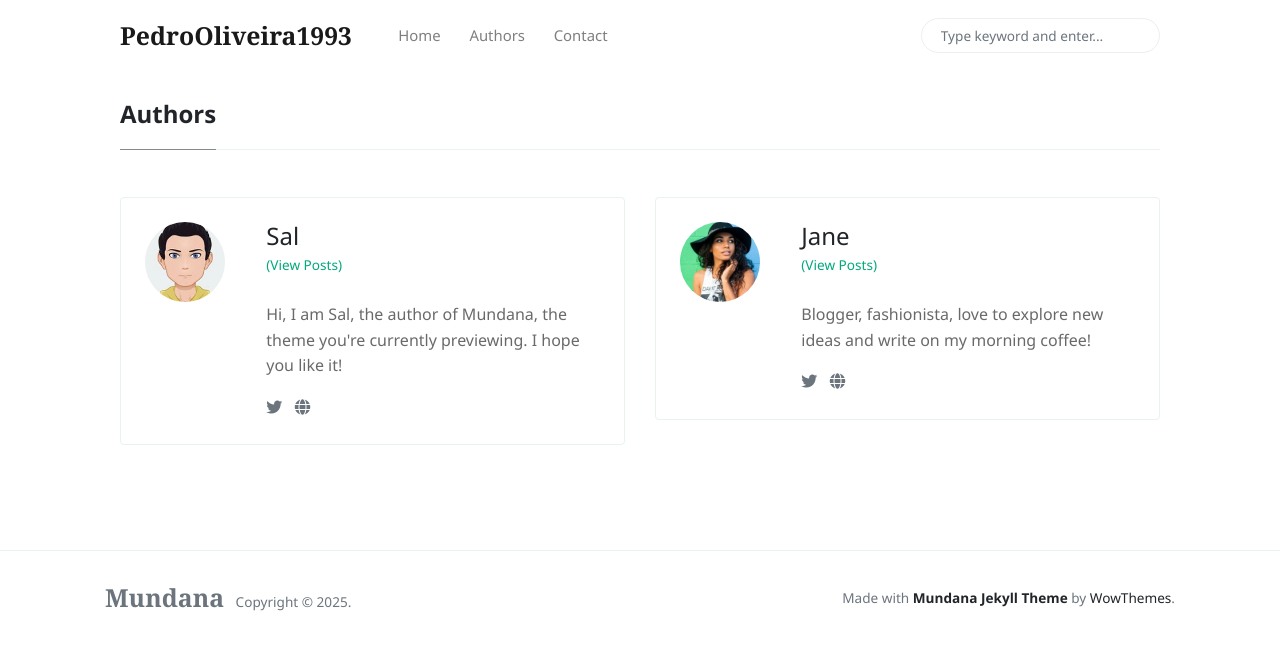
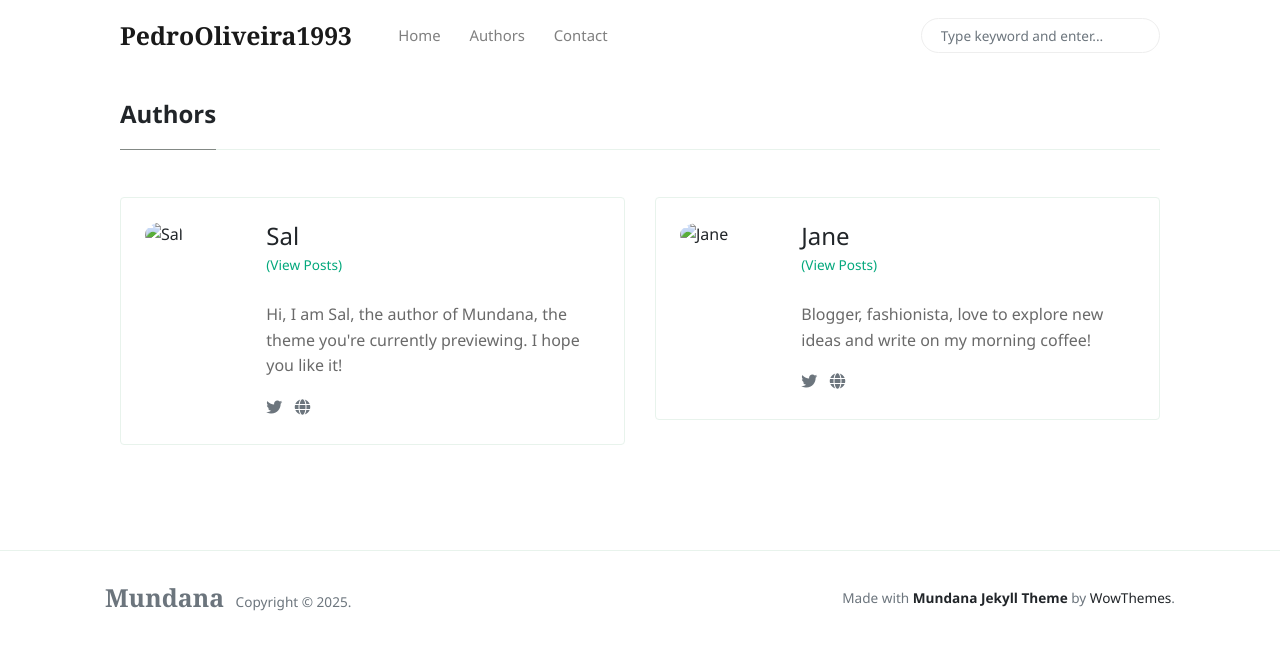
Before and after one commit to PedroOliveira1993/PedroOliveira1993.github.io, a Jekyll site: the page built from _pages/authors-list.html, in a window 1280 px wide. Shown: the top 650 px of the page. Built offline with Jekyll 4.4.1, drawn with Linux system fonts in a browser that asks for light colours; nearby versions of some CDN libraries.

```diff
--- a/_config.yml
+++ b/_config.yml
@@ -22,7 +22,7 @@ authors:
     sal:
       name:           Sal
       site:           https://www.wowthemes.net
-      avatar:         /assets/images/avatar1.jpg
+      avatar:         pedrooliveira1993.github.io/assets/images/avatar1.jpg
       bio:            "Hi, I am Sal, the author of Mundana, the theme you're currently previewing. I hope you like it!"
       email:          wowthemesnet@gmail.com
       twitter:        https://twitter.com/wowthemesnet
@@ -30,7 +30,7 @@ authors:
     jane:
       name:           Jane
       site:           https://www.wowthemes.net
-      avatar:         /assets/images/avatar2.jpg
+      avatar:         pedrooliveira1993.github.io/assets/images/avatar2.jpg
       bio:            "Blogger, fashionista, love to explore new ideas and write on my morning coffee!"
       email:          fakemail@gmail.com
       twitter:        https://twitter.com/wowthemesnet
```
